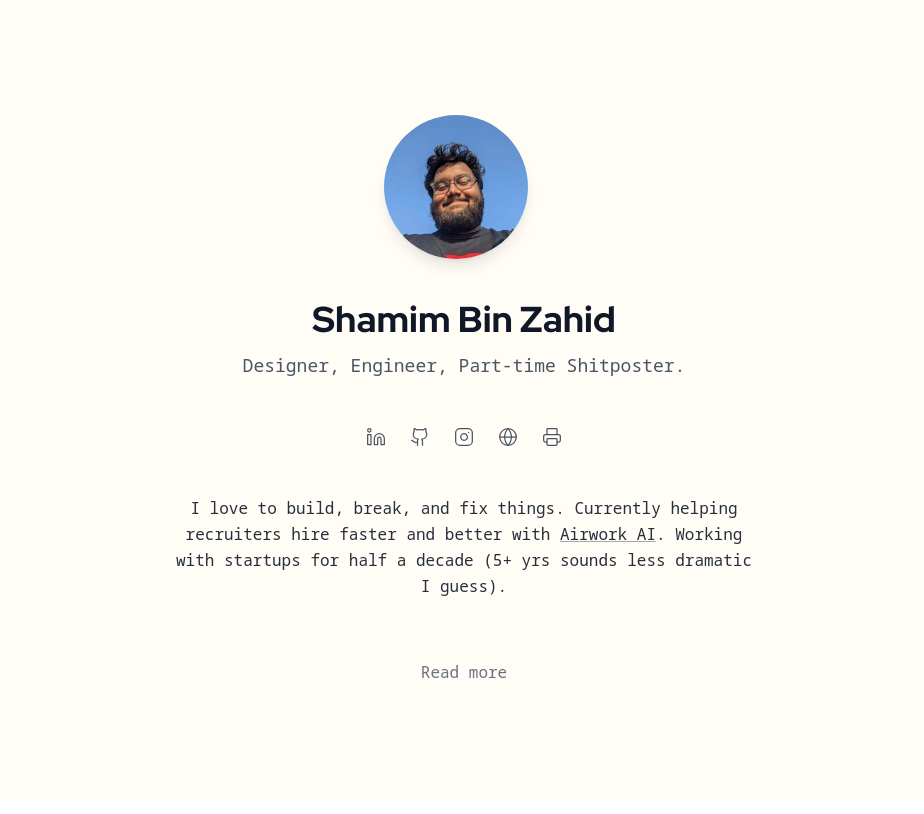
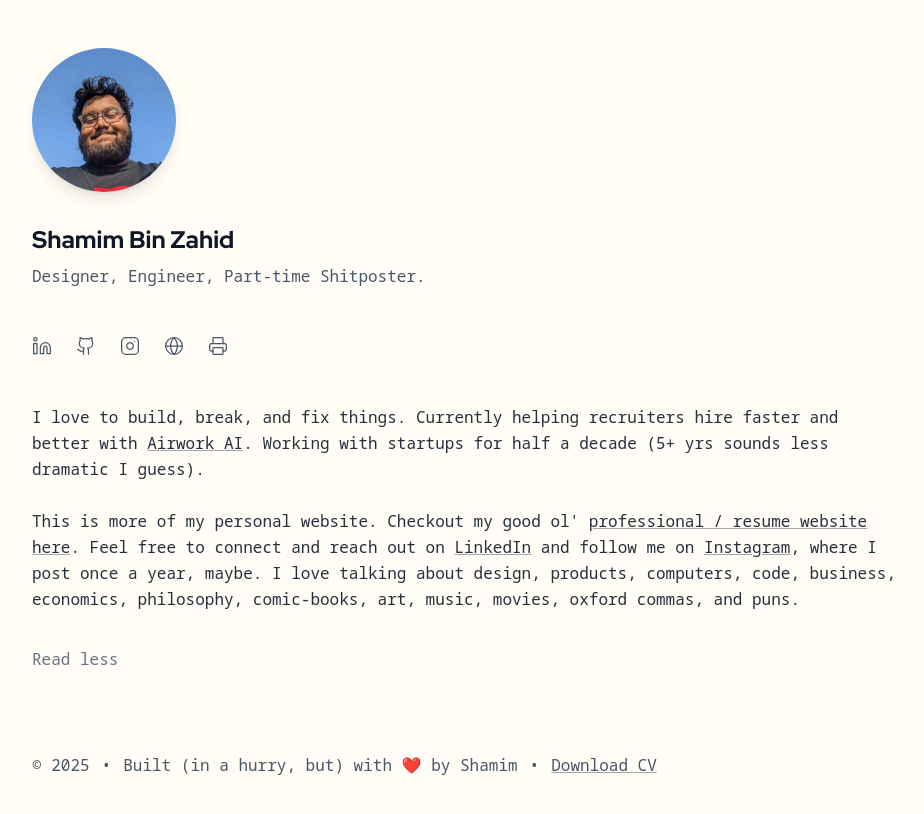
Before and after one commit to shamimbinzahid/shamimbinzahid.github.io, a Next.js app: page / in a window 1280 px wide. Shown: the top 814 px of the page, without its empty margins (176-1100 px from the left). Built offline with nearby package versions, Linux system fonts and the light colour scheme.

Commit message:
here we go again

```diff
--- a/app/content.json
+++ b/app/content.json
@@ -31,10 +31,10 @@
       "icon": "Building2"
     }
   },
-  "more": "This website is just a placeholder for this GitHub account. Checkout my {fullWebsite}. Feel free to connect and reach out on {linkedin} or follow me on {instagram}, where I post once a year, maybe. I love talking about design, products, computers, code, business, economics, philosophy, comic-books, art, music, movies, oxford commas, and puns.",
+  "more": "This is more of my personal website. Checkout my good ol' {fullWebsite}. Feel free to connect and reach out on {linkedin} and follow me on {instagram}, where I post once a year, maybe. I love talking about design, products, computers, code, business, economics, philosophy, comic-books, art, music, movies, oxford commas, and puns.",
   "moreLinks": {
     "fullWebsite": {
-      "label": "full website here",
+      "label": "professional / resume website here",
       "href": "https://shamemezahid.github.io",
       "icon": "ExternalLink"
     },
@@ -52,5 +52,5 @@
   "readMoreLabel": " Read more",
   "readLessLabel": " Read less",
   "footerNote": "Built (in a hurry, but) with ❤️ by Shamim",
-  "resumeUrl": "https://drive.google.com/file/u/0/d/1DuNZqDUuYysZGSCUUP0FCWuHVcoqPjurP_Wefh22Z64/view"
+  "resumeUrl": "https://drive.google.com/file/u/0/d/1DuNZqDUuYysZGSCUUP0FCWuHVcoqPjurP_Wefh22Z64/preview"
 }
--- a/app/globals.css
+++ b/app/globals.css
@@ -12,19 +12,47 @@
 }
 
 .animate-fade-in {
-  animation: fadeIn 0.5s ease-in-out forwards;
+  animation: fadeIn 0.4s ease-out forwards;
+}
+
+.delay-100 {
+  animation-delay: 100ms;
 }
 
 .delay-200 {
   animation-delay: 200ms;
 }
 
+.delay-300 {
+  animation-delay: 300ms;
+}
+
 .delay-400 {
   animation-delay: 400ms;
 }
 
+.delay-500 {
+  animation-delay: 500ms;
+}
+
 .delay-600 {
   animation-delay: 600ms;
+}
+
+.delay-700 {
+  animation-delay: 700ms;
+}
+
+.delay-800 {
+  animation-delay: 800ms;
+}
+
+.delay-900 {
+  animation-delay: 900ms;
+}
+
+.delay-1000 {
+  animation-delay: 1000ms;
 }
 
 .font-display{
--- a/app/page.js
+++ b/app/page.js
@@ -5,7 +5,7 @@ import content from './content.json';
 import { Linkedin, Github, Instagram, Globe, Printer } from 'lucide-react';
 
 export default function Home() {
-  const [isMore, setIsMore] = useState(false);
+  const [isMore, setIsMore] = useState(true);
   const handleToggle = () => {
     setIsMore(!isMore);
   };
@@ -30,11 +30,11 @@ export default function Home() {
 
   return (
     <div className="rotating-gradient min-h-[100dvh] bg-amber-100/15 dark:bg-gray-950 dark:bg-gradient-to-br dark:from-gray-950 dark:via-teal-950/30 dark:to-black flex flex-col">
-      <main className="p-4 sm:p-6 py-6 sm:py-12 flex-grow flex items-center justify-center">
-        <div className="text-sm sm:text-base text-center px-4 flex flex-col gap-10 sm:gap-12">
+      <main className="p-4 sm:p-6 py-6 sm:py-12 flex-grow flex flex-col items-center justify-center">
+        <article className="max-w-4xl text-sm sm:text-base text-start px-4 flex flex-col gap-10 sm:gap-12">
           {/* Profile section with photo and text */}
-          <div className="flex flex-col gap-6">
-            <div className="w-36 h-36 sm:w-40 sm:h-40 mx-auto opacity-0 animate-fade-in">
+          <section className="flex flex-col gap-4">
+            <div className="w-24 h-24 sm:w-40 sm:h-40 opacity-0 animate-fade-in">
               <Image
                 src="/shamim.jpg"
                 alt={content.name}
@@ -48,45 +48,46 @@ export default function Home() {
               />
             </div>
 
-            <div className="flex flex-col gap-2 sm:gap-3">
-              <h1 className="text-4xl font-extrabold text-gray-900 dark:text-white opacity-0 animate-fade-in font-display">
+            <div className="flex flex-col gap-2">
+              <h1 className="text-2xl font-extrabold text-gray-900 dark:text-white opacity-0 animate-fade-in delay-100 font-display">
                 {content.name}
               </h1>
 
-              <p className="font-medium text-base sm:text-lg text-gray-600 dark:text-gray-300 opacity-0 animate-fade-in delay-200">
+              <p className="font-medium text-sm sm:text-base text-gray-600 dark:text-gray-300 opacity-0 animate-fade-in delay-200">
                 {content.subtitle}
               </p>
             </div>
-          </div>
+          </section>
 
           {/* Links section - keeping structure but using content values */}
-          <div className="flex justify-center gap-6 opacity-0 animate-fade-in delay-400">
+          {
+            isMore && <section className="flex gap-6 opacity-0 animate-fade-in delay-300">
             <a href={content.links[0].href}
               target="_blank"
               aria-label={content.links[0].label}
               title={content.links[0].label}
-              className="text-gray-600 dark:text-gray-400 hover:text-gray-900 dark:hover:text-white transition-colors duration-200">
+              className="text-gray-600 dark:text-gray-400 hover:text-gray-900 dark:hover:text-white transition-colors duration-100">
               <Linkedin size={20} strokeWidth={1.5} />
             </a>
             <a href={content.links[1].href}
               target="_blank"
               aria-label={content.links[1].label}
               title={content.links[1].label}
-              className="text-gray-600 dark:text-gray-400 hover:text-gray-900 dark:hover:text-white transition-colors duration-200">
+              className="text-gray-600 dark:text-gray-400 hover:text-gray-900 dark:hover:text-white transition-colors duration-100">
               <Github size={20} strokeWidth={1.5} />
             </a>
             <a href={content.links[2].href}
               target="_blank"
               aria-label={content.links[2].label}
               title={content.links[2].label}
-              className="text-gray-600 dark:text-gray-400 hover:text-gray-900 dark:hover:text-white transition-colors duration-200">
+              className="text-gray-600 dark:text-gray-400 hover:text-gray-900 dark:hover:text-white transition-colors duration-100">
               <Instagram size={20} strokeWidth={1.5} />
             </a>
             <a href={content.links[3].href}
               target="_blank"
               aria-label={content.links[3].label}
               title={content.links[3].label}
-              className="text-gray-600 dark:text-gray-400 hover:text-gray-900 dark:hover:text-white transition-colors duration-200">
+              className="text-gray-600 dark:text-gray-400 hover:text-gray-900 dark:hover:text-white transition-colors duration-100">
               <Globe size={20} strokeWidth={1.5} />
             </a>
             <a
@@ -94,31 +95,33 @@ export default function Home() {
               onClick={() => { setIsMore(true); window.print(); }}
               aria-label="Print page"
               title="Print this page (Why not?)"
-              className="text-gray-600 dark:text-gray-400 hover:text-gray-900 dark:hover:text-white transition-colors duration-200">
+              className="text-gray-600 dark:text-gray-400 hover:text-gray-900 dark:hover:text-white transition-colors duration-100">
               <Printer size={20} strokeWidth={1.5} />
             </a>
-          </div>
+          </section>
+          }
 
-          <div className="max-w-xl mx-auto text-gray-900/90 dark:text-gray-300/75 opacity-0 animate-fade-in delay-600 leading-relaxed font-light">
-            <p>
+          {/* description section */}
+          <section className="text-gray-900/90 dark:text-gray-300/75 leading-relaxed font-light">
+            <p className="opacity-0 animate-fade-in delay-400">
               {renderTextWithLinks(content.intro, content.introLinks)}</p>
             <br />
-            <p className={`overflow-hidden transition-all duration-300 ease-in-out ${isMore ? 'max-h-96 opacity-100' : 'max-h-0 opacity-0'}`}>
+            <div className={`overflow-hidden transition-all duration-300 ease-in-out ${isMore ? 'max-h-96 opacity-100' : 'max-h-0 opacity-0'}`}>
+              <p className="opacity-0 animate-fade-in delay-500">
                 {renderTextWithLinks(content.more, content.moreLinks)}
               </p>
+            </div>
             <br />
             <button
               onClick={handleToggle}
-              className="cursor-pointer mt-2 text-gray-500 hover:text-gray-700 dark:hover:text-gray-300 transition-colors duration-300"
+              className="cursor-pointer mt-2 text-gray-500 hover:text-gray-700 dark:hover:text-gray-300 transition-colors duration-300 opacity-0 animate-fade-in delay-500"
             >
               {isMore ? content.readLessLabel : content.readMoreLabel}
             </button>
-          </div>
-        </div>
-      </main>
+          </section>
 
         {
-        isMore && <footer className="leading-relaxed py-8 flex flex-col sm:flex-row items-center justify-center gap-2 sm:gap-3 text-center text-gray-500 dark:text-gray-400 opacity-0 animate-fade-in delay-600">
+          isMore && <footer className="leading-relaxed py-8 flex flex-row flex-wrap justify-start gap-2 sm:gap-3 text-gray-600 dark:text-gray-400 transition-colors opacity-0 animate-fade-in delay-600">
             <p>© {new Date().getFullYear()}</p>
             <p className="hidden sm:inline">•</p>
             <p>{content.footerNote}</p>
@@ -126,11 +129,15 @@ export default function Home() {
             <a href={content.resumeUrl}
               aria-label="Resume"
               title="Resume"
-            className="underline decoration-gray-600/50 dark:decoration-gray-300/50 flex items-center justify-center gap-1 text-gray-600 dark:text-gray-400 hover:text-gray-900 dark:hover:text-white transition-colors duration-200">
+              className="underline decoration-gray-600/50 dark:decoration-gray-300/50 flex gap-1 text-gray-600 dark:text-gray-400 hover:text-gray-900 dark:hover:text-white transition-colors duration-200">
               Download CV
             </a>
           </footer>
         }
+
+        </article>
+
+      </main>
     </div>
   );
 }
```
Lines whose indentation alone changed are shown as unchanged.
